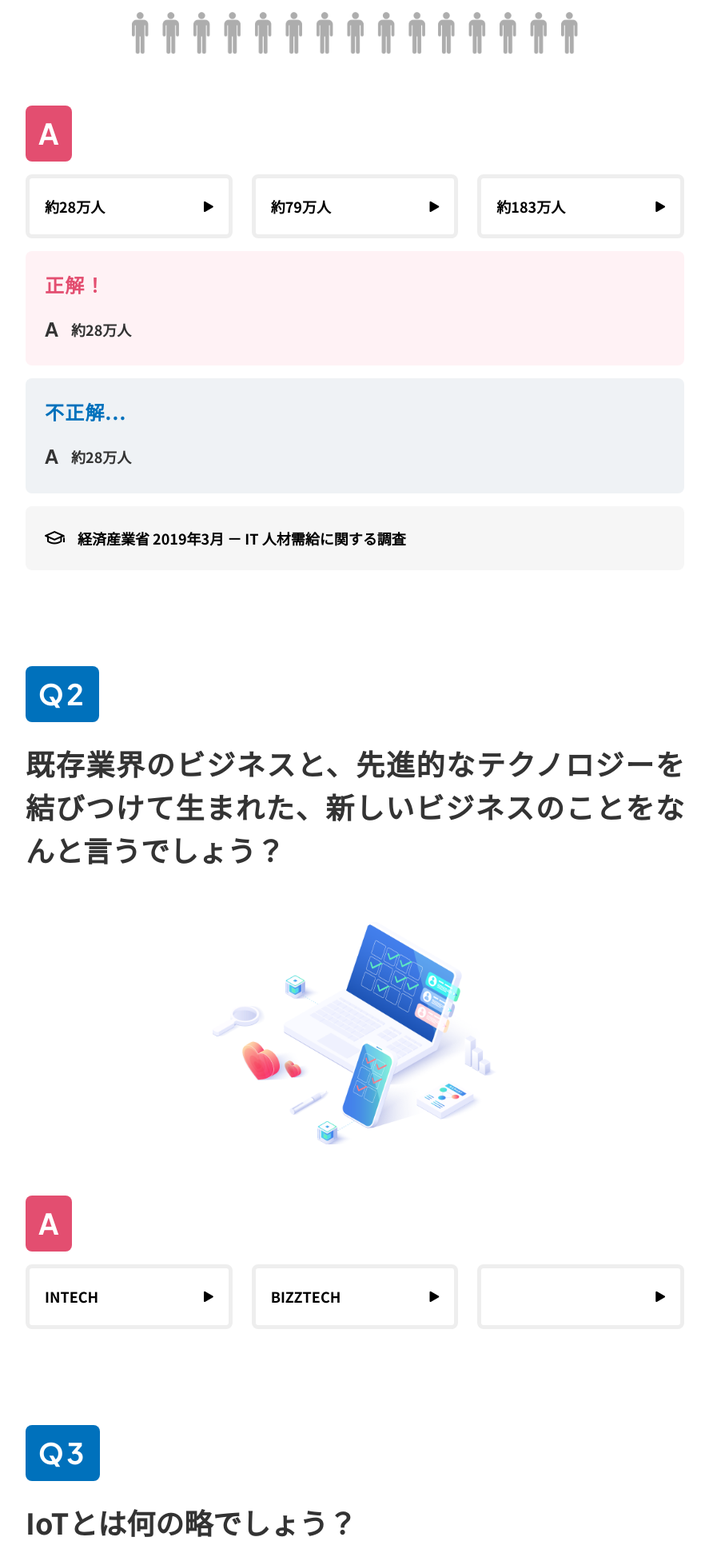
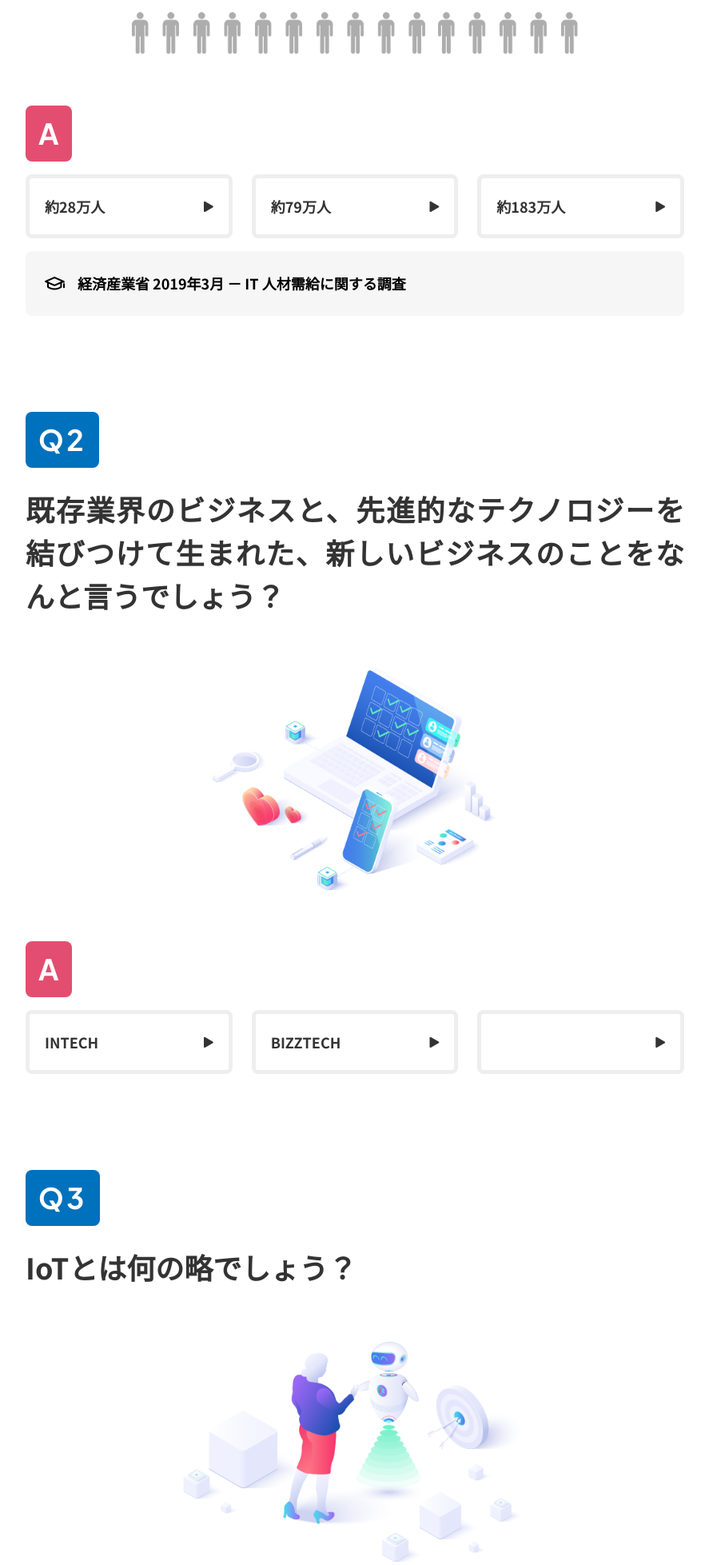
Before and after one commit to posse-ap/gen3.0-tacomeet, a PHP site: page /quiz in a window 1280 px wide. Shown: the part 996-2953 px from the top of the page at 80% size, without its empty margins (196-1083 px from the left). Run offline with PHP 8.4, Linux system fonts and the light colour scheme; some web fonts are replaced.

Commit message:
feat: (in)correct block in quiz (week6)

```diff
--- a/quiz/index.html
+++ b/quiz/index.html
@@ -14,6 +14,7 @@
       href="https://fonts.googleapis.com/css2?family=Noto+Sans+JP:wght@400;700&family=Plus+Jakarta+Sans:wght@400;700&display=swap"
       rel="stylesheet"
     />
+    <script src="../scripts/quiz.js" defer></script>
   </head>
   <body>
     <header class="l-header p-header">
@@ -47,7 +48,7 @@
         <h1 class="p-quiz-hero__heading">ITクイズ</h1>
       </section>
       <section class="p-quiz-main">
-        <section class="p-quiz-main__content">
+        <section class="p-quiz-main__content js-quiz">
           <div class="p-quiz-main__question">
             <h2 class="u-en p-quiz-main__question__id">Q1</h2>
 
@@ -61,31 +62,28 @@
           <div class="p-quiz-main__choice">
             <h2 class="u-en p-quiz-main__choice__id">A</h2>
             <div class="p-quiz-main__choice__list">
-              <button class="p-quiz-main__choice__item">
+              <button class="p-quiz-main__choice__item js-choice">
                 <span class="p-quiz-main__choice__item__text">約28万人</span
                 ><i class="u-icon__arrow"></i>
               </button>
-              <button class="p-quiz-main__choice__item">
+              <button class="p-quiz-main__choice__item js-choice">
                 <span class="p-quiz-main__choice__item__text">約79万人</span
                 ><i class="u-icon__arrow"></i>
               </button>
-              <button class="p-quiz-main__choice__item">
+              <button class="p-quiz-main__choice__item js-choice">
                 <span class="p-quiz-main__choice__item__text">約183万人</span
                 ><i class="u-icon__arrow"></i>
               </button>
             </div>
-            <div class="p-quiz-main__choice__answer correct">
-              <span class="p-quiz-main__choice__answer__title correct">正解！</span>
+            <div class="p-quiz-main__choice__answer js-answer u-state__hidden">
+              <span
+                class="p-quiz-main__choice__answer__title js-answerTitle"
+              ></span>
               <div class="p-quiz-main__choice__answer__wrapper">
                 <span class="p-quiz-main__choice__answer__id u-en">A</span
-                ><span class="p-quiz-main__choice__answer__text">約28万人</span>
-              </div>
-            </div>
-            <div class="p-quiz-main__choice__answer incorrect">
-              <span class="p-quiz-main__choice__answer__title incorrect">不正解...</span>
-              <div class="p-quiz-main__choice__answer__wrapper">
-                <span class="p-quiz-main__choice__answer__id u-en">A</span
-                ><span class="p-quiz-main__choice__answer__text">約28万人</span>
+                ><span
+                  class="p-quiz-main__choice__answer__text js-answerText"
+                ></span>
               </div>
             </div>
             <div class="p-quiz-main__choice__reference">
@@ -96,7 +94,7 @@
             </div>
           </div>
         </section>
-        <section class="p-quiz-main__content">
+        <section class="p-quiz-main__content js-quiz">
           <div class="p-quiz-main__question">
             <h2 class="u-en p-quiz-main__question__id">Q2</h2>
 
@@ -111,26 +109,35 @@
           <div class="p-quiz-main__choice">
             <h2 class="u-en p-quiz-main__choice__id">A</h2>
             <div class="p-quiz-main__choice__list">
-              <button class="p-quiz-main__choice__item">
+              <button class="p-quiz-main__choice__item js-choice">
                 <span class="p-quiz-main__choice__item__text">INTECH</span
                 ><i class="u-icon__arrow"></i>
               </button>
-              <button class="p-quiz-main__choice__item">
+              <button class="p-quiz-main__choice__item js-choice">
                 <span class="p-quiz-main__choice__item__text">BIZZTECH</span
                 ><i class="u-icon__arrow"></i>
               </button>
-              <!-- question -->
-              <button class="p-quiz-main__choice__item">
+              <button class="p-quiz-main__choice__item js-choice">
                 <span class="p-quiz-main__choice__item__text"></span
                 ><i class="u-icon__arrow"></i>
               </button>
             </div>
+            <div class="p-quiz-main__choice__answer js-answer u-state__hidden">
+              <span
+                class="p-quiz-main__choice__answer__title js-answerTitle"
+              ></span>
+              <div class="p-quiz-main__choice__answer__wrapper">
+                <span class="p-quiz-main__choice__answer__id u-en">A</span
+                ><span
+                  class="p-quiz-main__choice__answer__text js-answerText"
+                ></span>
+              </div>
+            </div>
           </div>
         </section>
-        <section class="p-quiz-main__content">
+        <section class="p-quiz-main__content js-quiz">
           <div class="p-quiz-main__question">
             <h2 class="u-en p-quiz-main__question__id">Q3</h2>
-
             <div class="p-quiz-main__question__text">
               IoTとは何の略でしょう？
             </div>
@@ -141,25 +148,36 @@
           <div class="p-quiz-main__choice">
             <h2 class="u-en p-quiz-main__choice__id">A</h2>
             <div class="p-quiz-main__choice__list">
-              <button class="p-quiz-main__choice__item">
+              <button class="p-quiz-main__choice__item js-choice">
                 <span class="p-quiz-main__choice__item__text"
                   >Internet of Things</span
                 ><i class="u-icon__arrow"></i>
               </button>
-              <button class="p-quiz-main__choice__item">
+              <button class="p-quiz-main__choice__item js-choice">
                 <span class="p-quiz-main__choice__item__text"
                   >Integrate into Technology</span
                 ><i class="u-icon__arrow"></i>
               </button>
-              <button class="p-quiz-main__choice__item">
+              <button class="p-quiz-main__choice__item js-choice">
                 <span class="p-quiz-main__choice__item__text"
                   >Information on Tool</span
                 ><i class="u-icon__arrow"></i>
               </button>
             </div>
+            <div class="p-quiz-main__choice__answer js-answer u-state__hidden">
+              <span
+                class="p-quiz-main__choice__answer__title js-answerTitle"
+              ></span>
+              <div class="p-quiz-main__choice__answer__wrapper">
+                <span class="p-quiz-main__choice__answer__id u-en">A</span
+                ><span
+                  class="p-quiz-main__choice__answer__text js-answerText"
+                ></span>
+              </div>
+            </div>
           </div>
         </section>
-        <section class="p-quiz-main__content">
+        <section class="p-quiz-main__content js-quiz">
           <div class="p-quiz-main__question">
             <h2 class="u-en p-quiz-main__question__id">Q4</h2>
 
@@ -173,18 +191,29 @@
           <div class="p-quiz-main__choice">
             <h2 class="u-en p-quiz-main__choice__id">A</h2>
             <div class="p-quiz-main__choice__list">
-              <button class="p-quiz-main__choice__item">
+              <button class="p-quiz-main__choice__item js-choice">
                 <span class="p-quiz-main__choice__item__text">Society 5.0</span
                 ><i class="u-icon__arrow"></i>
               </button>
-              <button class="p-quiz-main__choice__item">
+              <button class="p-quiz-main__choice__item js-choice">
                 <span class="p-quiz-main__choice__item__text">CyPhy</span
                 ><i class="u-icon__arrow"></i>
               </button>
-              <button class="p-quiz-main__choice__item">
+              <button class="p-quiz-main__choice__item js-choice">
                 <span class="p-quiz-main__choice__item__text">SDGs</span
                 ><i class="u-icon__arrow"></i>
               </button>
+            </div>
+            <div class="p-quiz-main__choice__answer js-answer u-state__hidden">
+              <span
+                class="p-quiz-main__choice__answer__title js-answerTitle"
+              ></span>
+              <div class="p-quiz-main__choice__answer__wrapper">
+                <span class="p-quiz-main__choice__answer__id u-en">A</span
+                ><span
+                  class="p-quiz-main__choice__answer__text js-answerText"
+                ></span>
+              </div>
             </div>
             <div class="p-quiz-main__choice__reference">
               <i class="u-icon__note"></i
@@ -194,10 +223,9 @@
             </div>
           </div>
         </section>
-        <section class="p-quiz-main__content">
+        <section class="p-quiz-main__content js-quiz">
           <div class="p-quiz-main__question">
             <h2 class="u-en p-quiz-main__question__id">Q5</h2>
-
             <div class="p-quiz-main__question__text">
               イギリスのコンピューター科学者であるギャビン・ウッド氏が提唱した、ブロックチェーン技術を活用した「次世代分散型インターネット」のことをなんと言うでしょう？
             </div>
@@ -208,25 +236,35 @@
           <div class="p-quiz-main__choice">
             <h2 class="u-en p-quiz-main__choice__id">A</h2>
             <div class="p-quiz-main__choice__list">
-              <button class="p-quiz-main__choice__item">
+              <button class="p-quiz-main__choice__item js-choice">
                 <span class="p-quiz-main__choice__item__text">Web3.0</span
                 ><i class="u-icon__arrow"></i>
               </button>
-              <button class="p-quiz-main__choice__item">
+              <button class="p-quiz-main__choice__item js-choice">
                 <span class="p-quiz-main__choice__item__text">NFT</span
                 ><i class="u-icon__arrow"></i>
               </button>
-              <button class="p-quiz-main__choice__item">
+              <button class="p-quiz-main__choice__item js-choice">
                 <span class="p-quiz-main__choice__item__text">メタバース</span
                 ><i class="u-icon__arrow"></i>
               </button>
             </div>
+            <div class="p-quiz-main__choice__answer js-answer u-state__hidden">
+              <span
+                class="p-quiz-main__choice__answer__title js-answerTitle"
+              ></span>
+              <div class="p-quiz-main__choice__answer__wrapper">
+                <span class="p-quiz-main__choice__answer__id u-en">A</span
+                ><span
+                  class="p-quiz-main__choice__answer__text js-answerText"
+                ></span>
+              </div>
+            </div>
           </div>
         </section>
-        <section class="p-quiz-main__content">
+        <section class="p-quiz-main__content js-quiz">
           <div class="p-quiz-main__question">
             <h2 class="u-en p-quiz-main__question__id">Q6</h2>
-
             <div class="p-quiz-main__question__text">
               先進テクノロジー活用企業と出遅れた企業の収益性の差はどれくらいあると言われているでしょうか？
             </div>
@@ -237,18 +275,29 @@
           <div class="p-quiz-main__choice">
             <h2 class="u-en p-quiz-main__choice__id">A</h2>
             <div class="p-quiz-main__choice__list">
-              <button class="p-quiz-main__choice__item">
+              <button class="p-quiz-main__choice__item js-choice">
                 <span class="p-quiz-main__choice__item__text">約2倍</span
                 ><i class="u-icon__arrow"></i>
               </button>
-              <button class="p-quiz-main__choice__item">
+              <button class="p-quiz-main__choice__item js-choice">
                 <span class="p-quiz-main__choice__item__text">約5倍</span
                 ><i class="u-icon__arrow"></i>
               </button>
-              <button class="p-quiz-main__choice__item">
+              <button class="p-quiz-main__choice__item js-choice">
                 <span class="p-quiz-main__choice__item__text">約11倍</span
                 ><i class="u-icon__arrow"></i>
               </button>
+            </div>
+            <div class="p-quiz-main__choice__answer js-answer u-state__hidden">
+              <span
+                class="p-quiz-main__choice__answer__title js-answerTitle"
+              ></span>
+              <div class="p-quiz-main__choice__answer__wrapper">
+                <span class="p-quiz-main__choice__answer__id u-en">A</span
+                ><span
+                  class="p-quiz-main__choice__answer__text js-answerText"
+                ></span>
+              </div>
             </div>
             <div class="p-quiz-main__choice__reference">
               <i class="u-icon__note"></i
--- a/sass/common.css
+++ b/sass/common.css
@@ -435,12 +435,18 @@ i,
   border-radius: 8px;
   border: 5px solid #eeeeee;
   background-color: #fff;
+  color: #333333;
 }
 @media (max-width: 767px) {
   .p-quiz-main__choice__item {
     border: 4px solid #eeeeee;
     padding: 12px;
   }
+}
+.p-quiz-main__choice__item.is-selected {
+  color: #0071bc;
+  border: 5px solid #0071bc;
+  background-color: #eff2f5;
 }
 .p-quiz-main__choice__item:hover {
   cursor: pointer;
@@ -466,6 +472,9 @@ i,
     font-size: 12px;
   }
 }
+.is-selected .p-quiz-main__choice__item i {
+  display: none;
+}
 .p-quiz-main__choice__answer {
   display: flex;
   flex-direction: column;
@@ -473,10 +482,12 @@ i,
   padding: 24px;
   border-radius: 8px;
 }
-.p-quiz-main__choice__answer.correct {
+.p-quiz-main__choice__answer.is-correct {
+  display: flex;
   background-color: #fff2f5;
 }
-.p-quiz-main__choice__answer.incorrect {
+.p-quiz-main__choice__answer.is-incorrect {
+  display: flex;
   background-color: #eff2f5;
 }
 .p-quiz-main__choice__answer__title {
@@ -484,10 +495,10 @@ i,
   line-height: 1.5;
   letter-spacing: 0.05em;
 }
-.p-quiz-main__choice__answer__title.correct {
+.is-correct .p-quiz-main__choice__answer__title {
   color: #e34e70;
 }
-.p-quiz-main__choice__answer__title.incorrect {
+.is-incorrect .p-quiz-main__choice__answer__title {
   color: #0071bc;
 }
 .p-quiz-main__choice__answer__wrapper {
@@ -552,4 +563,8 @@ i,
 }
 .u-icon__twitter:before {
   content: "\ea96";
+}
+
+.u-state__hidden {
+  display: none;
 }/*# sourceMappingURL=common.css.map */
--- a/sass/common.scss
+++ b/sass/common.scss
@@ -21,3 +21,4 @@
 // utility
 @use "object/utility/u-font";
 @use "object/utility/u-icon";
+@use "object/utility/u-state";
--- a/sass/object/project/_p-quiz-main.scss
+++ b/sass/object/project/_p-quiz-main.scss
@@ -125,9 +125,17 @@
       border: 5px solid $color-gray-light;
       background-color: $color-light;
 
+      color: $color-dark;
+
       @include mobile {
         border: 4px solid $color-gray-light;
         padding: 12px; // 16px - 4px
+      }
+
+      &.is-selected {
+        color: $color-primary;
+        border: 5px solid $color-primary;
+        background-color: $color-primary-light;
       }
 
       &:hover {
@@ -154,22 +162,26 @@
         @include mobile {
           font-size: 12px;
         }
+        .is-selected & {
+          display: none;
+        }
       }
     }
 
     &__answer {
       display: flex;
-      // display: none;
       flex-direction: column;
       gap: 16px;
 
       padding: 24px;
       border-radius: 8px;
 
-      &.correct {
+      &.is-correct {
+        display: flex;
         background-color: #fff2f5;
       }
-      &.incorrect {
+      &.is-incorrect {
+        display: flex;
         background-color: #eff2f5;
       }
 
@@ -178,10 +190,10 @@
         line-height: 1.5;
         letter-spacing: 0.05em;
 
-        &.correct {
+        .is-correct & {
           color: $color-red;
         }
-        &.incorrect {
+        .is-incorrect & {
           color: $color-primary;
         }
       }
--- /dev/null
+++ b/sass/object/utility/_u-state.scss
@@ -0,0 +1,5 @@
+.u-state {
+  &__hidden {
+    display: none;
+  }
+}
```
Also changed, not shown: scripts/quiz.js (added, +96 -0 lines), 2 other files.
